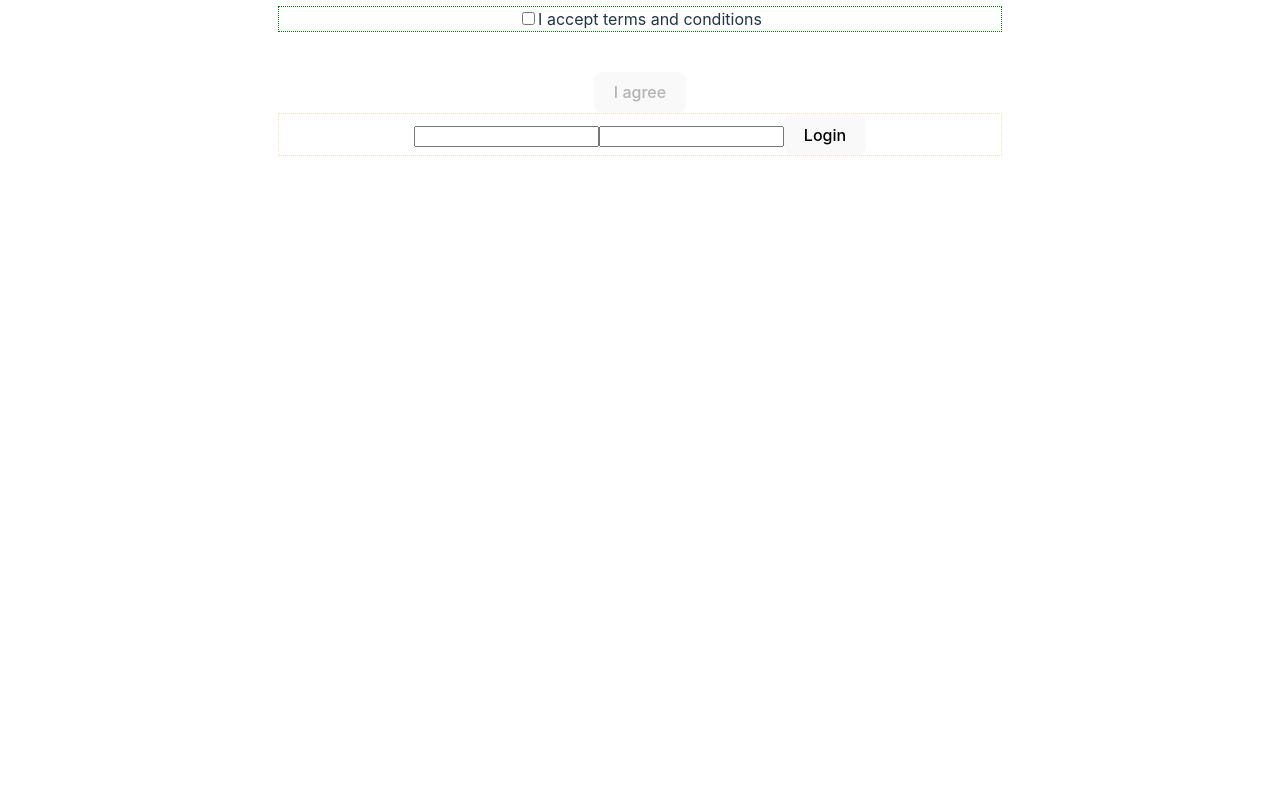
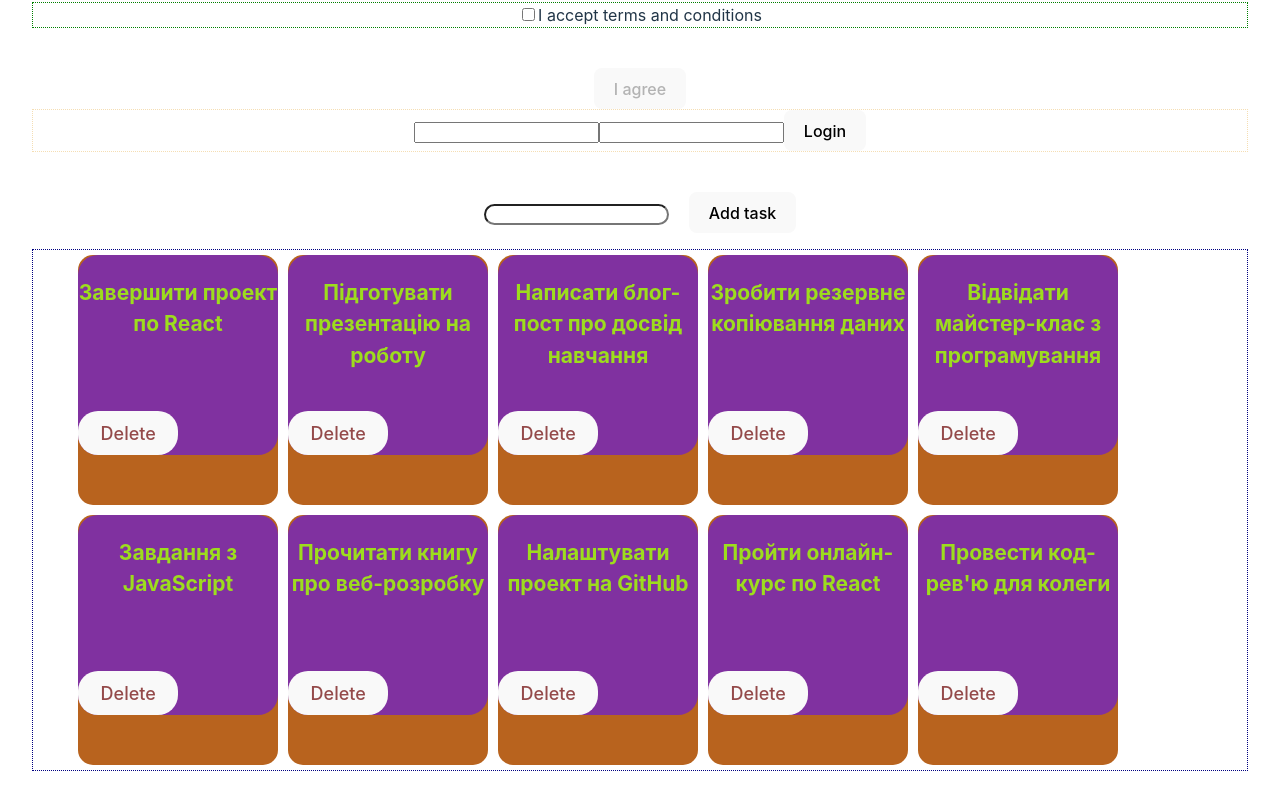
Before and after one commit to Vaddex/react_test-3, a React (Vite) app: page / in a window 1280 px wide. Shown: the part 568-1378 px from the top of the page. Before the commit the page ends 800 px from the top, so only its background shows below. Built offline with nearby package versions, Linux system fonts and the light colour scheme.

Commit message:
added TaskForm, TaskList, Task components

```diff
--- a/src/components/App.jsx
+++ b/src/components/App.jsx
@@ -5,9 +5,12 @@ import LangSwitcher from "./LangSwitcher/LangSwitcher";
 import CoffeeSizeRadiobtn from "./CoffeeSizeRadiobtn/CoffeeSizeCheckbox";
 import TermsAndConditionsCheckbox from "./TermsAndConditionsCheckbox/TermsAndConditionsCheckbox";
 import ControlledLoginForm from "./ControlledLoginForm/ControlledLoginForm";
+import TaskList from "./TaskList/TaskList";
+import initialTasks from "../tasks.json";
 import { useState } from "react";
 import { useId } from "react";
 import "./App.css";
+import TaskForm from "./TaskForm/TaskForm";
 
 function App() {
     // generate unique id
@@ -20,7 +23,6 @@ function App() {
     };
 
     // default selected lang
-
     const [lang, setLang] = useState("ua");
 
     // coffee size radiobtn
@@ -28,6 +30,23 @@ function App() {
 
     // checkbox checker
     const [hasAccepted, setHasAccepted] = useState(false);
+
+    // task form
+    const [tasks, setTasks] = useState(initialTasks);
+
+    // create task
+    const createTask = (newTask) => {
+        setTasks((prevTasks) => {
+            return [...prevTasks, newTask];
+        });
+    };
+
+    // delete task
+    const deleteTask = (taskId) => {
+        setTasks((prevTasks) => {
+            return prevTasks.filter((task) => task.id !== taskId);
+        });
+    };
 
     return (
         <>
@@ -57,6 +76,11 @@ function App() {
             </div>
 
             <ControlledLoginForm />
+
+            <div>
+                <TaskForm onAdd={createTask} />
+                <TaskList tasks={tasks} onDelete={deleteTask} />
+            </div>
         </>
     );
 }
--- /dev/null
+++ b/src/components/Task/Task.jsx
@@ -0,0 +1,18 @@
+import css from "./Task.module.css";
+
+const Task = ({ data: { id, text }, onDelete }) => {
+    return (
+        <div className={css.container}>
+            <h3>{text}</h3>
+            <button
+                type="button"
+                className={css.btn}
+                onClick={() => onDelete(id)}
+            >
+                Delete
+            </button>
+        </div>
+    );
+};
+
+export default Task;
--- /dev/null
+++ b/src/components/Task/Task.module.css
@@ -0,0 +1,15 @@
+.container {
+    background-color: rgb(128, 49, 160);
+    width: 200px;
+    height: 200px;
+    color: rgb(157, 221, 29);
+    margin: auto;
+    border-radius: 20px;
+    display: flex;
+    flex-wrap: wrap;
+}
+.btn {
+    align-self: flex-end;
+    border-radius: 20px;
+    color: rgb(148, 74, 74);
+}
--- /dev/null
+++ b/src/components/TaskForm/TaskForm.jsx
@@ -0,0 +1,21 @@
+import css from "./TaskForm.module.css";
+
+const TaskForm = ({ onAdd }) => {
+    const handlerSubmit = (evt) => {
+        evt.preventDefault();
+        onAdd({
+            id: Date.now(),
+            text: evt.target.elements.text.value,
+        });
+        evt.target.reset();
+    };
+
+    return (
+        <form className={css.container} onSubmit={handlerSubmit}>
+            <input type="text" name="text" className={css.field} />
+            <button type="submit">Add task</button>
+        </form>
+    );
+};
+
+export default TaskForm;
--- /dev/null
+++ b/src/components/TaskForm/TaskForm.module.css
@@ -0,0 +1,8 @@
+.container {
+    color: red;
+}
+
+.field {
+    border-radius: 20px;
+    margin-right: 20px;
+}
--- /dev/null
+++ b/src/components/TaskList/TaskList.jsx
@@ -0,0 +1,17 @@
+console.log("TaskList component is being loaded");
+import Task from "../Task/Task";
+import css from "./TaskList.module.css";
+
+const TaskList = ({ tasks, onDelete }) => {
+    return (
+        <ul className={css.container}>
+            {tasks.map((task) => (
+                <li className={css.taskBox} key={task.id}>
+                    <Task data={task} onDelete={onDelete} />
+                </li>
+            ))}
+        </ul>
+    );
+};
+
+export default TaskList;
--- /dev/null
+++ b/src/components/TaskList/TaskList.module.css
@@ -0,0 +1,16 @@
+.container {
+    border: 1px dotted navy;
+    margin-bottom: 40px;
+    display: flex;
+    flex-wrap: wrap;
+}
+
+.taskBox {
+    background-color: rgb(184, 99, 30);
+    border-radius: 15px;
+    margin: 5px;
+    height: 250px;
+    width: auto;
+    font-size: large;
+    list-style-type: none;
+}
--- /dev/null
+++ b/src/tasks.json
@@ -0,0 +1,12 @@
+[
+    { "text": "Завершити проект по React", "id": 1 },
+    { "text": "Підготувати презентацію на роботу", "id": 2 },
+    { "text": "Написати блог-пост про досвід навчання", "id": 3 },
+    { "text": "Зробити резервне копіювання даних", "id": 4 },
+    { "text": "Відвідати майстер-клас з програмування", "id": 5 },
+    { "text": "Завдання з JavaScript", "id": 6 },
+    { "text": "Прочитати книгу про веб-розробку", "id": 7, "completed": false },
+    { "text": "Налаштувати проект на GitHub", "id": 8, "completed": true },
+    { "text": "Пройти онлайн-курс по React", "id": 9 },
+    { "text": "Провести код-рев'ю для колеги", "id": 10 }
+]
```
